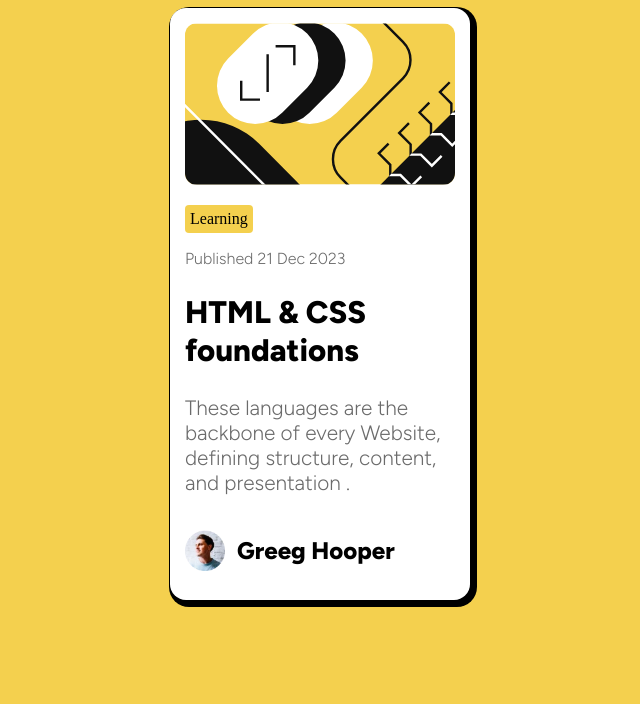
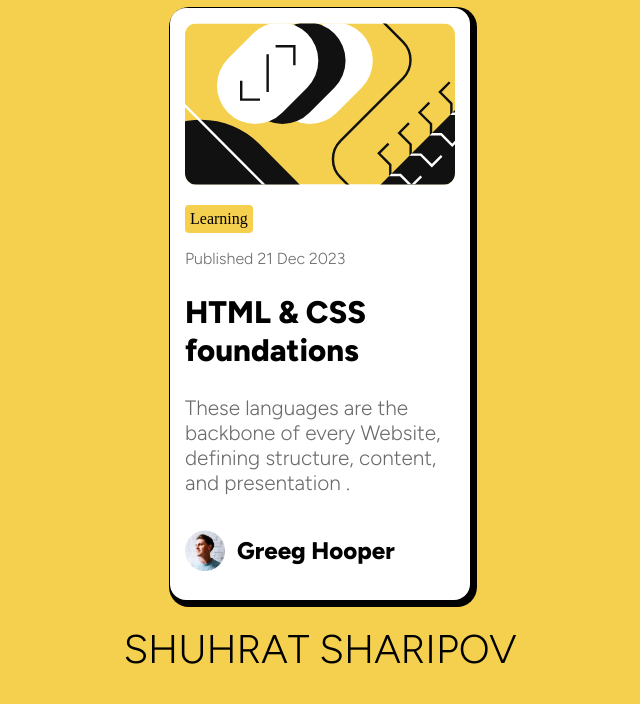
Before and after one commit to SharipovSh13/cardMentor, a plain HTML site: page blog-preview-card-main/index.html in a window 1280 px wide. Shown: the whole page, without its empty margins (320-960 px from the left). Drawn offline with Linux system fonts and the light colour scheme.

Commit message:
author link

```diff
--- a/blog-preview-card-main/index.html
+++ b/blog-preview-card-main/index.html
@@ -48,5 +48,8 @@
         </div>
       </section>
     </main>
+    <footer>
+      <h1 class="footer-title">SHUHRAT SHARIPOV</h1>
+    </footer>
   </body>
 </html>
--- a/blog-preview-card-main/style.css
+++ b/blog-preview-card-main/style.css
@@ -59,3 +59,9 @@ body {
   font-weight: 800;
   font-size: 3vh;
 }
+.footer-title {
+  margin-top: 25px;
+  font-family: "Figtree";
+  font-weight: 200;
+  font-size: 5vh;
+}
```
